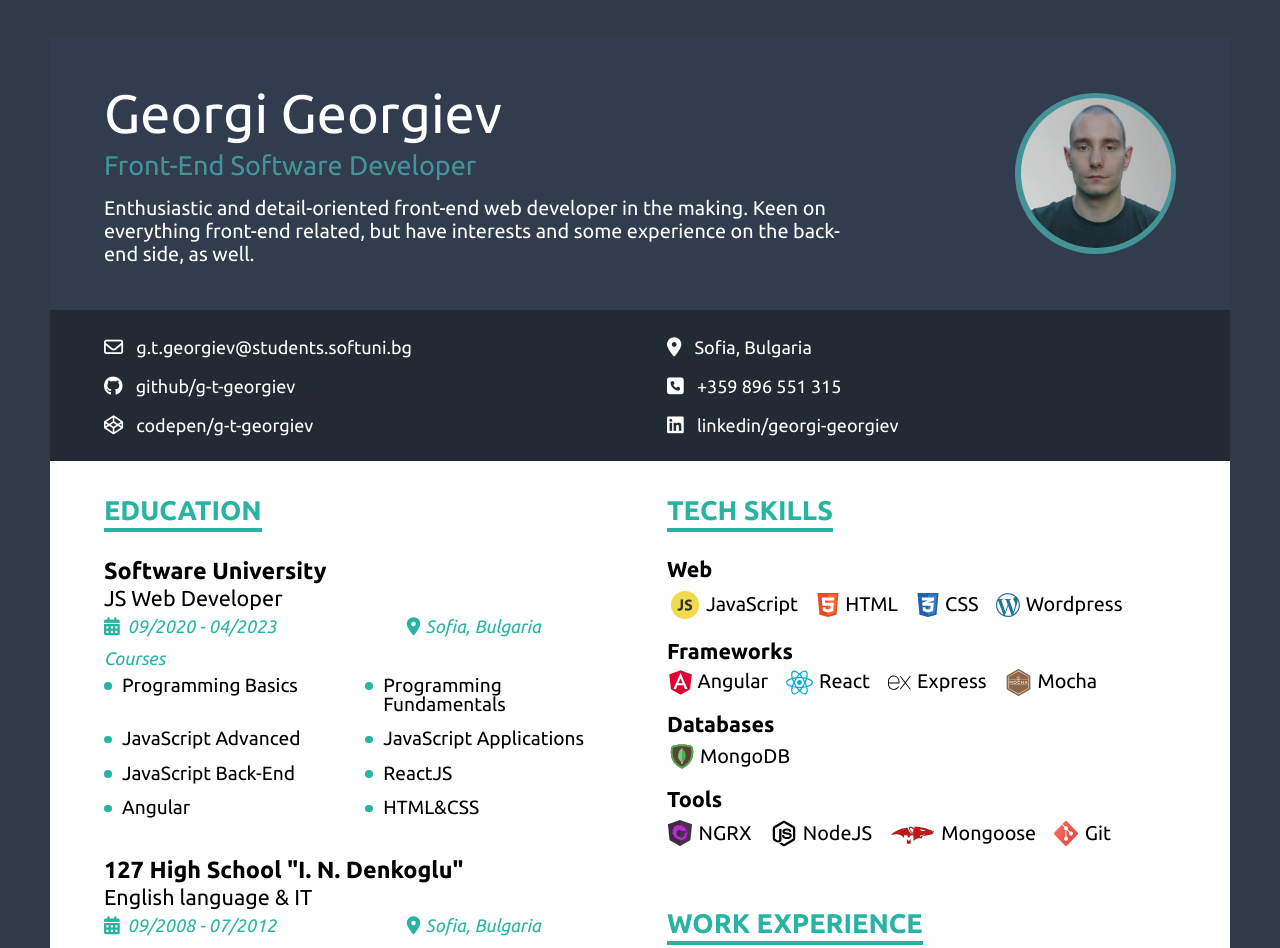
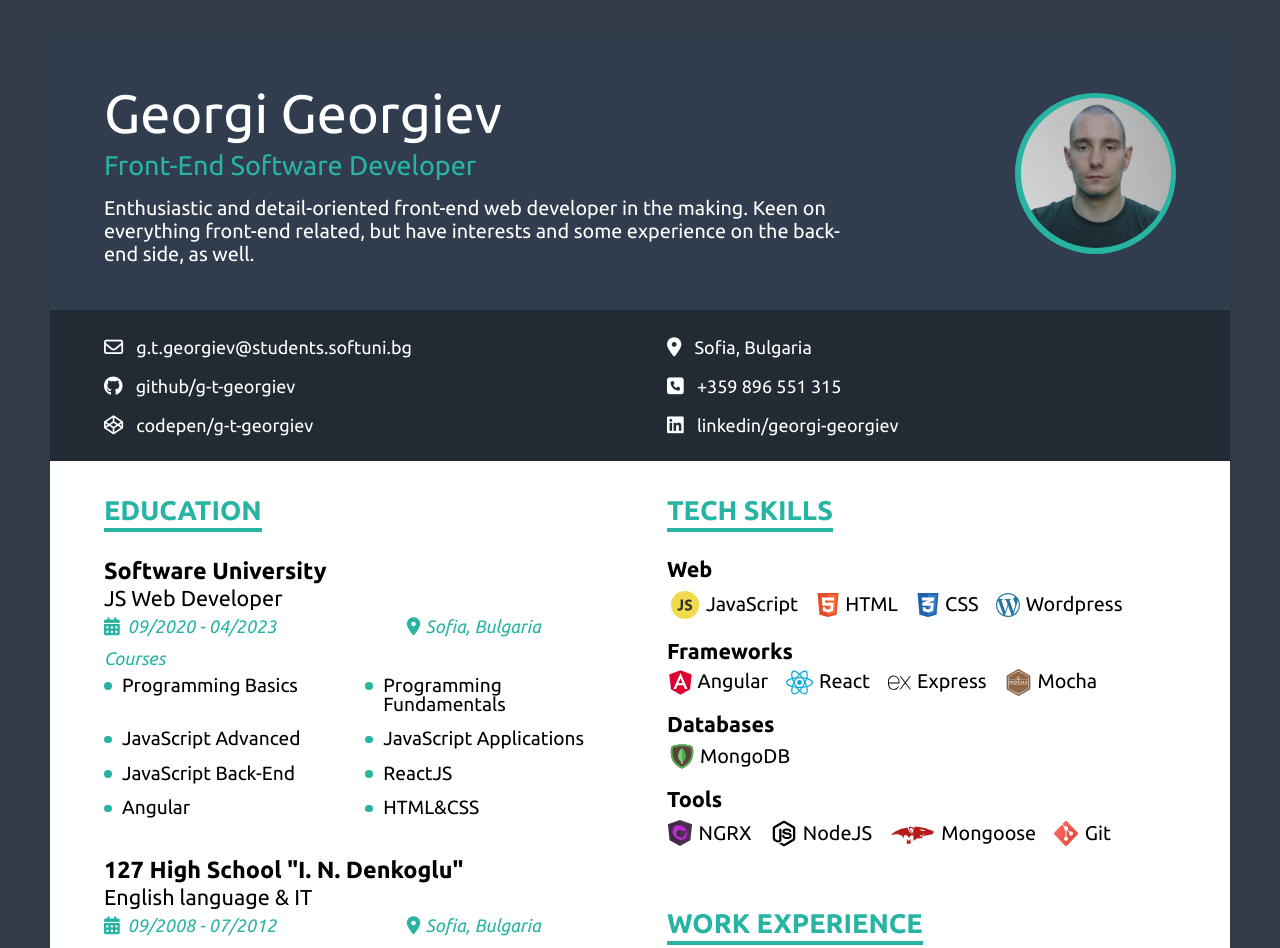
Before and after one commit to g-t-georgiev/my-online-resume, a website: page index.html in a window 1280 px wide. Shown: the top 948 px of the page. Drawn offline with Linux system fonts and the light colour scheme.

Commit message:
Changed photo border color  and subtitle text colors.

```diff
--- a/src/styles/_summary.css
+++ b/src/styles/_summary.css
@@ -27,7 +27,7 @@
 .summary-content-job-title {
     font-size: 1.5rem;
     font-weight: 400;
-    color: #449399;
+    color: #28b4a3;
 
     display: block;
     margin-block-end: 1rem;
@@ -47,7 +47,7 @@
     border-radius: 100%;
     overflow: hidden;
 
-    background-color: #449399;
+    background-color: #28b4a3;
 }
 
 .summary-profile-pic {
```
